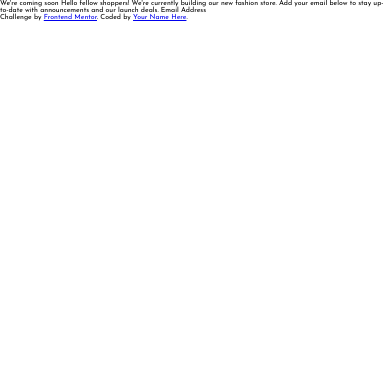
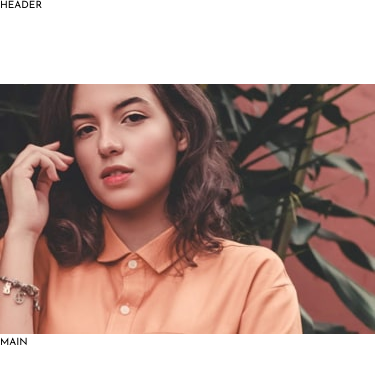
Before and after one commit to delroscol98/base-apparel, a website: page index.html in a window 390 px wide. Drawn offline with Linux system fonts and the light colour scheme.

Commit message:
mobile --> hero image

```diff
--- a/index.html
+++ b/index.html
@@ -18,17 +18,10 @@
     <link rel="stylesheet" href="./css/style.css" />
   </head>
   <body>
-    We're coming soon Hello fellow shoppers! We're currently building our new
-    fashion store. Add your email below to stay up-to-date with announcements
-    and our launch deals. Email Address
-
-    <footer>
-      <p class="attribution">
-        Challenge by
-        <a href="https://www.frontendmentor.io?ref=challenge" target="_blank"
-          >Frontend Mentor</a
-        >. Coded by <a href="#">Your Name Here</a>.
-      </p>
-    </footer>
+    <header class="header">HEADER</header>
+    <div class="image">
+      <img src="./images/hero-mobile.jpg" alt="hero" class="image__hero" />
+    </div>
+    <main class="main">MAIN</main>
   </body>
 </html>
--- a/sass/_base.scss
+++ b/sass/_base.scss
@@ -7,9 +7,12 @@
 }
 
 html {
-  font-size: 43.75%; //16px * 43.75% = 7px
+  font-size: 62.5%; //16 * 62.5% = 10px
 }
 
 body {
   box-sizing: border-box;
+
+  display: grid;
+  grid-template-rows: 8.4rem min-content min-content;
 }
```
Also changed, not shown: css/style.css.
